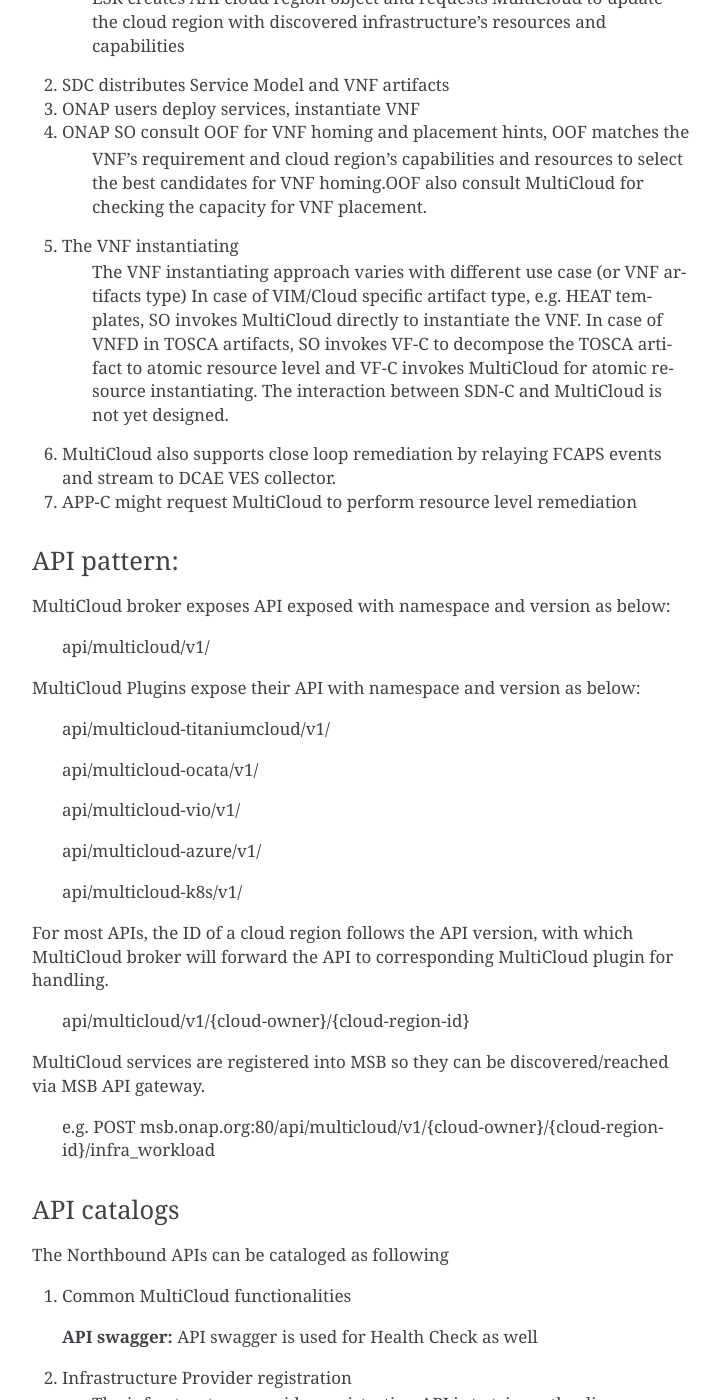
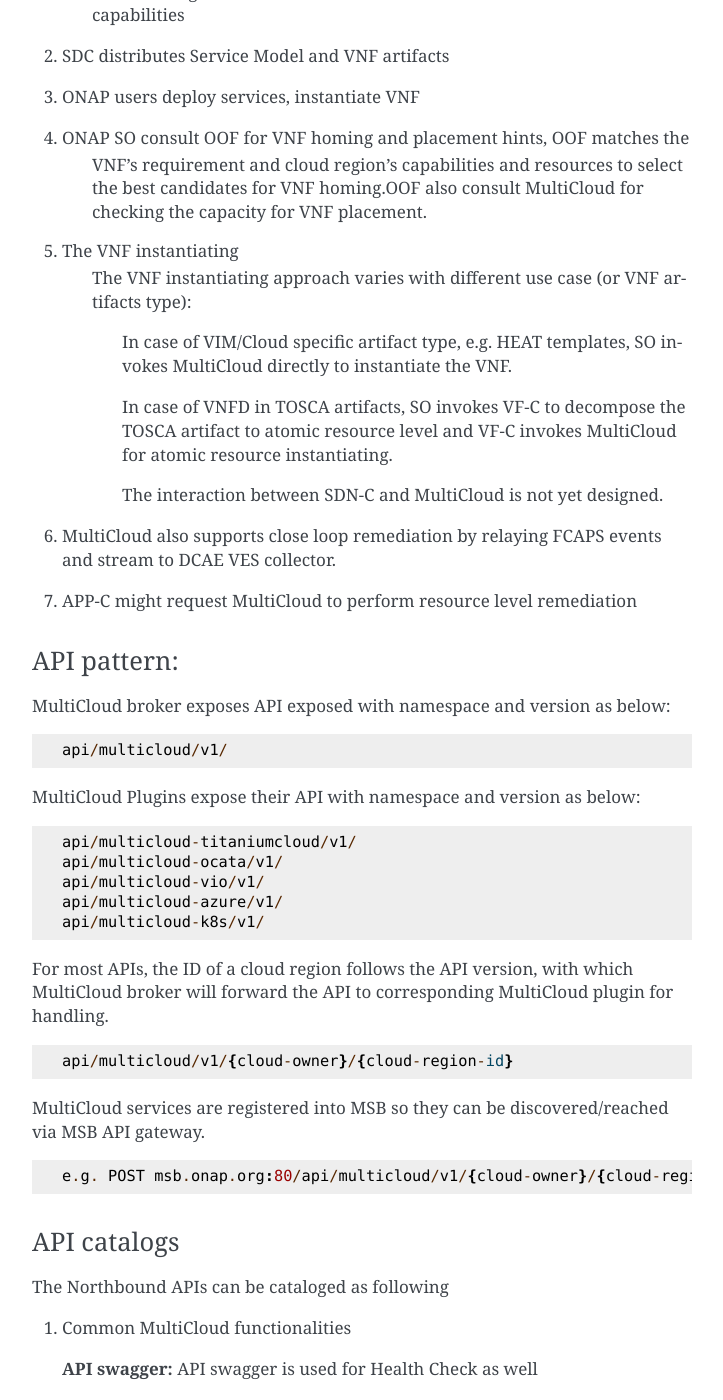
Before and after one commit to onap/multicloud-framework, a Sphinx documentation site: the page built from docs/MultiCloud-Architecture.rst, in a window 1280 px wide and 1400 px high, scrolled down 1853 px. Shown: the whole window, without its empty margins (388-1111 px from the left). Built offline with Sphinx 7.4.7, drawn with Linux system fonts in a browser that asks for light colours; some of the changed text lies outside the part shown.

```diff
--- a/docs/MultiCloud-Architecture.rst
+++ b/docs/MultiCloud-Architecture.rst
@@ -14,12 +14,16 @@ ONAP MultiCloud project aims to mediate most interactions (if not all of them)
 between ONAP and any underlying VIM or Cloud to:
 
 * enable ONAP to deploy and run on multiple infrastructure environments
-* provide a Cloud Mediation Layer supporting multiple infrastructures and network backends so as to effectively prevents vendor lock-in
-* decouples the evolution of ONAP platform from the evolution of underlying cloud infrastructure, and minimizes the impact on the deployed ONAP while upgrading the underlying cloud infrastructures independently
+* provide a Cloud Mediation Layer supporting multiple infrastructures and
+  network backends so as to effectively prevents vendor lock-in
+* decouples the evolution of ONAP platform from the evolution of underlying
+  cloud infrastructure, and minimizes the impact on the deployed ONAP while
+  upgrading the underlying cloud infrastructures independently
 
 Besides that, ONAP MultiCloud project enables
 
-* infrastructure providers exposing infrastructure's resources and features to ONAP for optimization of homing and placement of VNFs
+* infrastructure providers exposing infrastructure's resources and features
+  to ONAP for optimization of homing and placement of VNFs
 * support the closed control loop remediation over infrastructure resources
 
 High Level Architecture and Workflows
@@ -41,7 +45,8 @@ Components:
 A single broker deployed as micro-service exposes following functionalities:
 
 * Expose metadata list of supported plugins to ESR
-* Route and forward API requests to appropriate plugin by looking up AAI cloud region with ID of the cloud region
+* Route and forward API requests to appropriate plugin by looking up AAI cloud
+  region with ID of the cloud region
 * Dispatch capacity checking API to all related plugins
 
 
@@ -82,12 +90,20 @@ Workflow elaboration:
     the capacity for VNF placement.
 
 #) The VNF instantiating
-    The VNF instantiating approach varies with different use case (or VNF artifacts type)
-    In case of VIM/Cloud specific artifact type, e.g. HEAT templates, SO invokes MultiCloud directly to instantiate the VNF.
-    In case of VNFD in TOSCA artifacts, SO invokes VF-C to decompose the TOSCA artifact to atomic resource level and VF-C invokes MultiCloud for atomic resource instantiating.
-    The interaction between SDN-C and MultiCloud is not yet designed.
+    The VNF instantiating approach varies with different use case (or VNF
+    artifacts type):
 
-#) MultiCloud also supports close loop remediation by relaying FCAPS events and stream to DCAE VES collector.
+      In case of VIM/Cloud specific artifact type, e.g. HEAT templates, SO
+      invokes MultiCloud directly to instantiate the VNF.
+
+      In case of VNFD in TOSCA artifacts, SO invokes VF-C to decompose the
+      TOSCA artifact to atomic resource level and VF-C invokes MultiCloud for
+      atomic resource instantiating.
+
+      The interaction between SDN-C and MultiCloud is not yet designed.
+
+#) MultiCloud also supports close loop remediation by relaying FCAPS events
+   and stream to DCAE VES collector.
 
 #) APP-C might request MultiCloud to perform resource level remediation
 
@@ -95,29 +111,35 @@ API pattern:
 ~~~~~~~~~~~~
 MultiCloud broker exposes API exposed with namespace and version as below:
 
+::
+
     api/multicloud/v1/
 
 MultiCloud Plugins expose their API with namespace and version as below:
 
+::
+
     api/multicloud-titaniumcloud/v1/
-
     api/multicloud-ocata/v1/
-
     api/multicloud-vio/v1/
-
     api/multicloud-azure/v1/
-
     api/multicloud-k8s/v1/
 
 
-For most APIs, the ID of a cloud region follows the API version, with which MultiCloud broker will forward the API to corresponding MultiCloud plugin for handling.
+For most APIs, the ID of a cloud region follows the API version, with which
+MultiCloud broker will forward the API to corresponding MultiCloud plugin for
+handling.
+
+::
 
     api/multicloud/v1/{cloud-owner}/{cloud-region-id}
 
-MultiCloud services are registered into MSB so they can be discovered/reached via MSB API gateway.
+MultiCloud services are registered into MSB so they can be discovered/reached
+via MSB API gateway.
+
+::
 
     e.g. POST msb.onap.org:80/api/multicloud/v1/{cloud-owner}/{cloud-region-id}/infra_workload
-
 
 
 API catalogs
@@ -131,10 +153,13 @@ The Northbound APIs can be cataloged as following
  API swagger is used for Health Check as well
 
 2) Infrastructure Provider registration
-    The infrastructure provider registration API is to trigger the discovery and registration of infrastructure capabilities (e.g. HPA capabilities) and resource.
+    The infrastructure provider registration API is to trigger the discovery
+    and registration of infrastructure capabilities (e.g. HPA capabilities)
+    and resource.
 
 3) Template level APIs
-    Template level APIs are the integrating point between SO and MultiCloud which offloads the LCM of infrastructure workload from SO
+    Template level APIs are the integrating point between SO and MultiCloud
+    which offloads the LCM of infrastructure workload from SO
 
 4) Atomic resource level APIs:
 
```
Also changed, not shown: other parts of docs/MultiCloud-Architecture.rst (+22 -12 lines).
